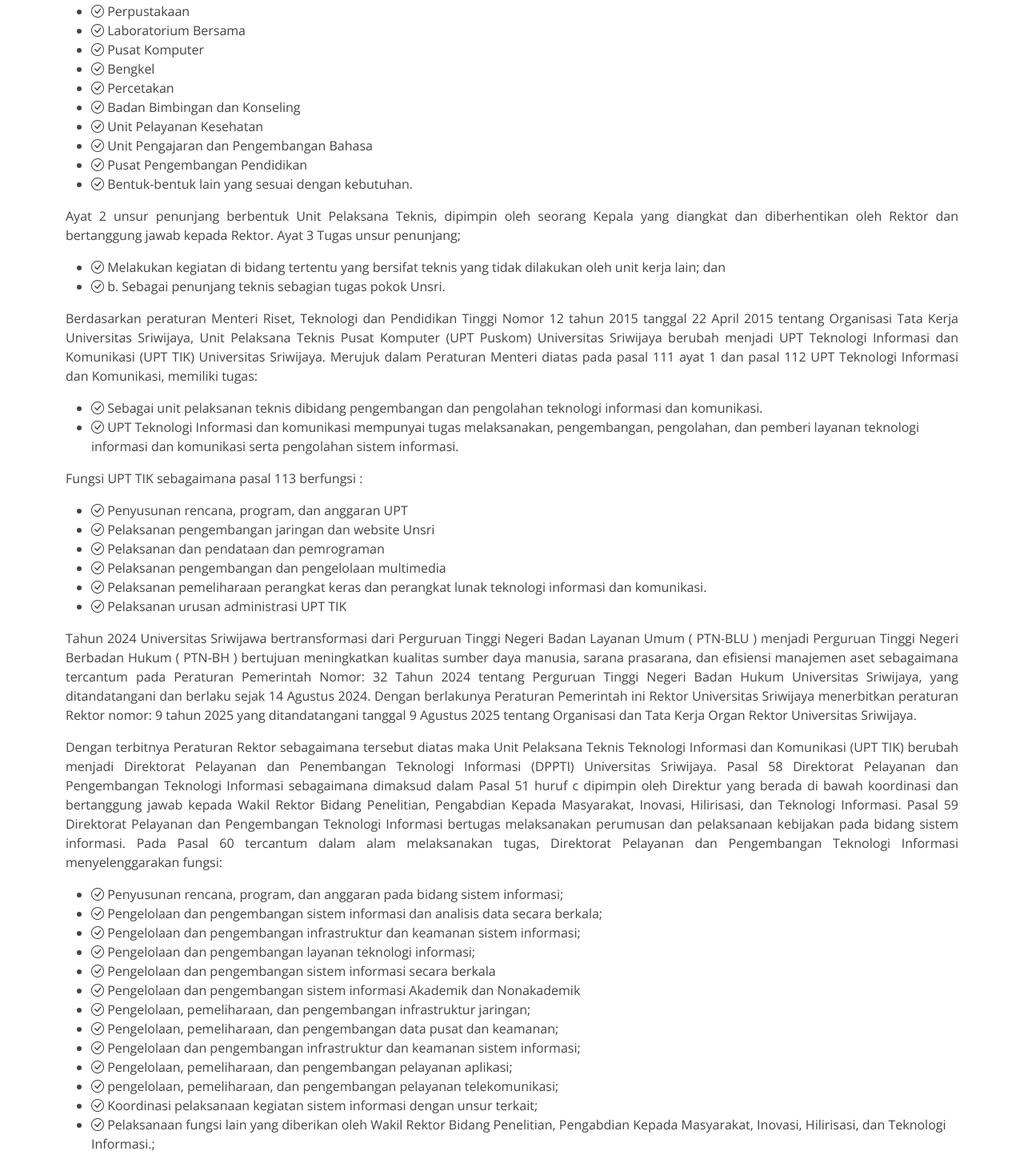
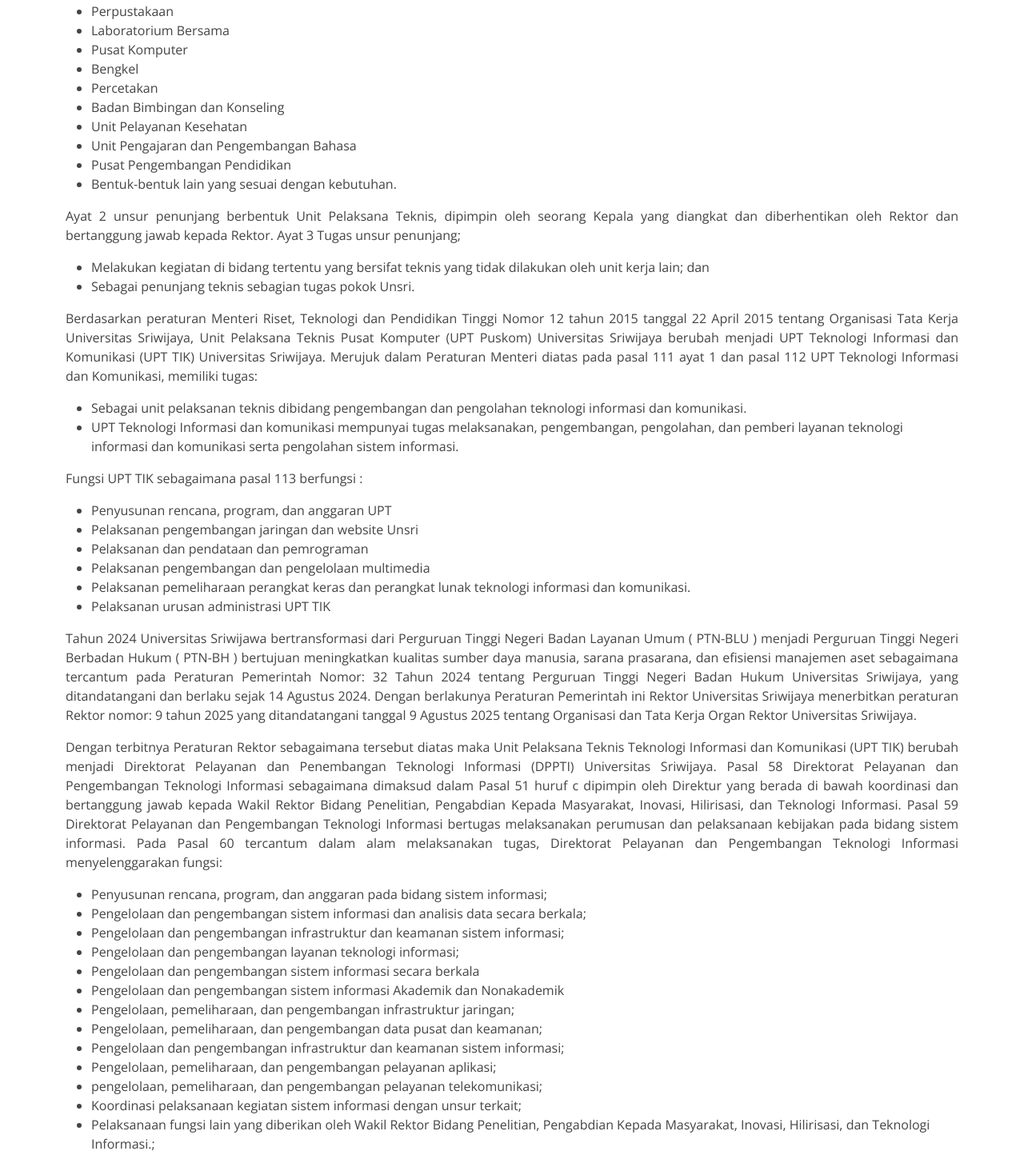
Before and after one commit to nyapakid/dpprti.unsri.ac.id, a plain HTML site: page sejarah.html in a window 1280 px wide. Shown: the part 485-1929 px from the top of the page at 80% size. Drawn offline with nearby package versions, Linux system fonts and the light colour scheme.

```diff
--- a/sejarah.html
+++ b/sejarah.html
@@ -117,24 +117,24 @@
               perangkat kelengkapan di bidang pendidikan, penelitian, dan pengabdian kepada masyarakat, antara lain terdiri atas :
             </p>
             <ul>
-                  <li><i class="bi bi-check-circle"></i> <span>Perpustakaan</span></li>
-                  <li><i class="bi bi-check-circle"></i> <span>Laboratorium Bersama</span></li>
-                  <li><i class="bi bi-check-circle"></i> <span>Pusat Komputer</span></li>
-                  <li><i class="bi bi-check-circle"></i> <span>Bengkel</span></li>
-                  <li><i class="bi bi-check-circle"></i> <span>Percetakan</span></li>
-                  <li><i class="bi bi-check-circle"></i> <span>Badan Bimbingan dan Konseling</span></li>
-                  <li><i class="bi bi-check-circle"></i> <span>Unit Pelayanan Kesehatan</span></li>
-                  <li><i class="bi bi-check-circle"></i> <span>Unit Pengajaran dan Pengembangan Bahasa</span></li>
-                  <li><i class="bi bi-check-circle"></i> <span>Pusat Pengembangan Pendidikan</span></li>
-                  <li><i class="bi bi-check-circle"></i> <span>Bentuk-bentuk lain yang sesuai dengan kebutuhan.</span></li>
+                  <li><i class=" "></i> <span>Perpustakaan</span></li>
+                  <li><i class=" "></i> <span>Laboratorium Bersama</span></li>
+                  <li><i class=" "></i> <span>Pusat Komputer</span></li>
+                  <li><i class=" "></i> <span>Bengkel</span></li>
+                  <li><i class=" "></i> <span>Percetakan</span></li>
+                  <li><i class=" "></i> <span>Badan Bimbingan dan Konseling</span></li>
+                  <li><i class=" "></i> <span>Unit Pelayanan Kesehatan</span></li>
+                  <li><i class=" "></i> <span>Unit Pengajaran dan Pengembangan Bahasa</span></li>
+                  <li><i class=" "></i> <span>Pusat Pengembangan Pendidikan</span></li>
+                  <li><i class=" "></i> <span>Bentuk-bentuk lain yang sesuai dengan kebutuhan.</span></li>
             </ul>
             <p align="justify">
               Ayat 2 unsur penunjang berbentuk Unit Pelaksana Teknis, dipimpin oleh seorang Kepala yang diangkat dan diberhentikan
               oleh Rektor dan bertanggung jawab kepada Rektor. Ayat 3 Tugas unsur penunjang;
             </p>
             <ul>
-                  <li><i class="bi bi-check-circle"></i> <span>Melakukan kegiatan di bidang tertentu yang bersifat teknis yang tidak dilakukan oleh unit kerja lain; dan </span></li>
-                  <li><i class="bi bi-check-circle"></i> <span>b.	Sebagai penunjang teknis sebagian tugas pokok Unsri.</span></li>
+                  <li><i class=" "></i> <span>Melakukan kegiatan di bidang tertentu yang bersifat teknis yang tidak dilakukan oleh unit kerja lain; dan </span></li>
+                  <li><i class=" "></i> <span>Sebagai penunjang teknis sebagian tugas pokok Unsri.</span></li>
             </ul>
             <p align="justify">
               Berdasarkan peraturan Menteri Riset, Teknologi  dan Pendidikan Tinggi Nomor 12 tahun 2015 tanggal 22 April 2015 tentang
@@ -143,9 +143,9 @@
               diatas pada pasal 111 ayat 1 dan pasal 112 UPT Teknologi Informasi dan Komunikasi, memiliki tugas:
             </p>
             <ul>
-                  <li><i class="bi bi-check-circle"></i> <span>Sebagai unit pelaksanan teknis dibidang pengembangan dan pengolahan
+                  <li><i class=" "></i> <span>Sebagai unit pelaksanan teknis dibidang pengembangan dan pengolahan
                                                               teknologi informasi dan komunikasi.</span></li>
-                  <li><i class="bi bi-check-circle"></i> <span>UPT Teknologi Informasi dan komunikasi mempunyai tugas melaksanakan, pengembangan, pengolahan,
+                  <li><i class=" "></i> <span>UPT Teknologi Informasi dan komunikasi mempunyai tugas melaksanakan, pengembangan, pengolahan,
                                                                dan pemberi layanan teknologi informasi dan komunikasi serta pengolahan sistem
                                                                informasi.</span></li>
             </ul>
@@ -153,12 +153,12 @@
               Fungsi UPT TIK sebagaimana pasal 113 berfungsi :
             </p>
             <ul>
-                  <li><i class="bi bi-check-circle"></i> <span>Penyusunan rencana, program, dan anggaran UPT</span></li>
-                  <li><i class="bi bi-check-circle"></i> <span>Pelaksanan pengembangan jaringan dan website Unsri</span></li>
-                  <li><i class="bi bi-check-circle"></i> <span>Pelaksanan dan pendataan dan pemrograman</span></li>
-                  <li><i class="bi bi-check-circle"></i> <span>Pelaksanan pengembangan dan pengelolaan multimedia</span></li>
-                  <li><i class="bi bi-check-circle"></i> <span>Pelaksanan pemeliharaan perangkat keras dan perangkat lunak teknologi informasi dan komunikasi.</span></li>
-                  <li><i class="bi bi-check-circle"></i> <span>Pelaksanan urusan administrasi UPT TIK</span></li>
+                  <li><i class=" "></i> <span>Penyusunan rencana, program, dan anggaran UPT</span></li>
+                  <li><i class=" "></i> <span>Pelaksanan pengembangan jaringan dan website Unsri</span></li>
+                  <li><i class=" "></i> <span>Pelaksanan dan pendataan dan pemrograman</span></li>
+                  <li><i class=" "></i> <span>Pelaksanan pengembangan dan pengelolaan multimedia</span></li>
+                  <li><i class=" "></i> <span>Pelaksanan pemeliharaan perangkat keras dan perangkat lunak teknologi informasi dan komunikasi.</span></li>
+                  <li><i class=" "></i> <span>Pelaksanan urusan administrasi UPT TIK</span></li>
             </ul>
              <p align="justify">
               Tahun 2024 Universitas Sriwijawa bertransformasi dari Perguruan Tinggi Negeri Badan Layanan Umum ( PTN-BLU ) menjadi Perguruan Tinggi Negeri
@@ -178,19 +178,19 @@
               Direktorat Pelayanan dan Pengembangan Teknologi Informasi menyelenggarakan fungsi:
              </p>
             <ul>
-                  <li><i class="bi bi-check-circle"></i> <span>Penyusunan rencana, program, dan anggaran pada bidang sistem informasi;</span></li>
-                  <li><i class="bi bi-check-circle"></i> <span>Pengelolaan dan pengembangan sistem informasi dan analisis data secara berkala;</span></li>
-                  <li><i class="bi bi-check-circle"></i> <span>Pengelolaan dan pengembangan infrastruktur dan keamanan sistem informasi;</span></li>
-                  <li><i class="bi bi-check-circle"></i> <span>Pengelolaan dan pengembangan layanan teknologi informasi;</span></li>
-                  <li><i class="bi bi-check-circle"></i> <span>Pengelolaan dan pengembangan sistem informasi secara berkala</span></li>
-                  <li><i class="bi bi-check-circle"></i> <span>Pengelolaan dan pengembangan sistem informasi Akademik dan Nonakademik</span></li>
-                  <li><i class="bi bi-check-circle"></i> <span>Pengelolaan, pemeliharaan, dan pengembangan infrastruktur jaringan;</span></li>
-                  <li><i class="bi bi-check-circle"></i> <span>Pengelolaan, pemeliharaan, dan pengembangan data pusat dan keamanan;</span></li>
-                  <li><i class="bi bi-check-circle"></i> <span>Pengelolaan dan pengembangan infrastruktur dan keamanan sistem informasi;</span></li>
-                  <li><i class="bi bi-check-circle"></i> <span>Pengelolaan, pemeliharaan, dan pengembangan pelayanan aplikasi;</span></li>
-                  <li><i class="bi bi-check-circle"></i> <span>pengelolaan, pemeliharaan, dan pengembangan pelayanan telekomunikasi;</span></li>
-                  <li><i class="bi bi-check-circle"></i> <span>Koordinasi pelaksanaan kegiatan sistem informasi dengan unsur terkait;</span></li>
-                  <li><i class="bi bi-check-circle"></i> <span>Pelaksanaan fungsi lain yang diberikan oleh Wakil Rektor Bidang Penelitian,
+                  <li><i class=" "></i> <span>Penyusunan rencana, program, dan anggaran pada bidang sistem informasi;</span></li>
+                  <li><i class=" "></i> <span>Pengelolaan dan pengembangan sistem informasi dan analisis data secara berkala;</span></li>
+                  <li><i class=" "></i> <span>Pengelolaan dan pengembangan infrastruktur dan keamanan sistem informasi;</span></li>
+                  <li><i class=" "></i> <span>Pengelolaan dan pengembangan layanan teknologi informasi;</span></li>
+                  <li><i class=" "></i> <span>Pengelolaan dan pengembangan sistem informasi secara berkala</span></li>
+                  <li><i class=" "></i> <span>Pengelolaan dan pengembangan sistem informasi Akademik dan Nonakademik</span></li>
+                  <li><i class=" "></i> <span>Pengelolaan, pemeliharaan, dan pengembangan infrastruktur jaringan;</span></li>
+                  <li><i class=" "></i> <span>Pengelolaan, pemeliharaan, dan pengembangan data pusat dan keamanan;</span></li>
+                  <li><i class=" "></i> <span>Pengelolaan dan pengembangan infrastruktur dan keamanan sistem informasi;</span></li>
+                  <li><i class=" "></i> <span>Pengelolaan, pemeliharaan, dan pengembangan pelayanan aplikasi;</span></li>
+                  <li><i class=" "></i> <span>pengelolaan, pemeliharaan, dan pengembangan pelayanan telekomunikasi;</span></li>
+                  <li><i class=" "></i> <span>Koordinasi pelaksanaan kegiatan sistem informasi dengan unsur terkait;</span></li>
+                  <li><i class=" "></i> <span>Pelaksanaan fungsi lain yang diberikan oleh Wakil Rektor Bidang Penelitian,
                                                                Pengabdian Kepada Masyarakat, Inovasi, Hilirisasi, dan Teknologi Informasi.;</span></li>
               </ul>
            </div>
```
